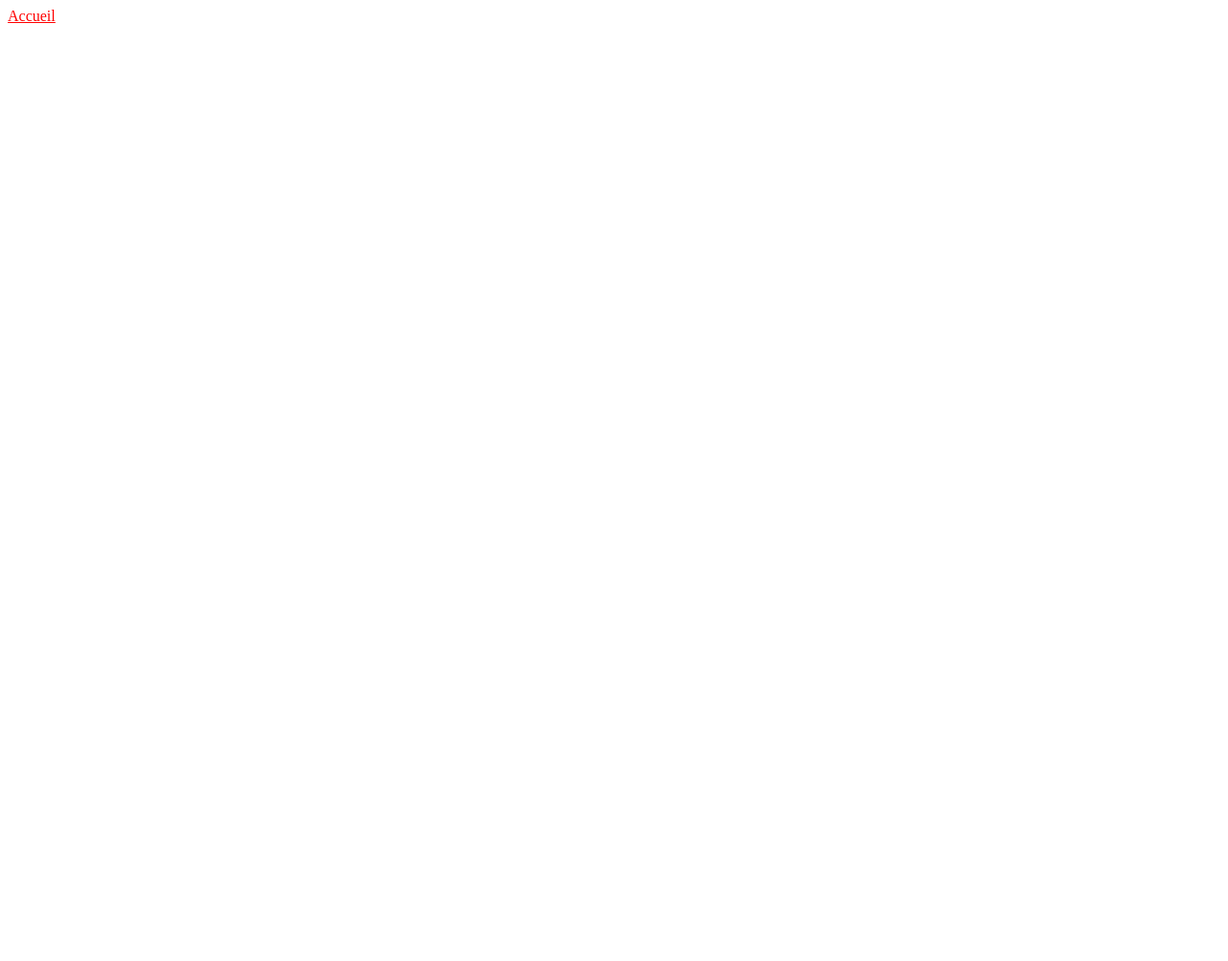
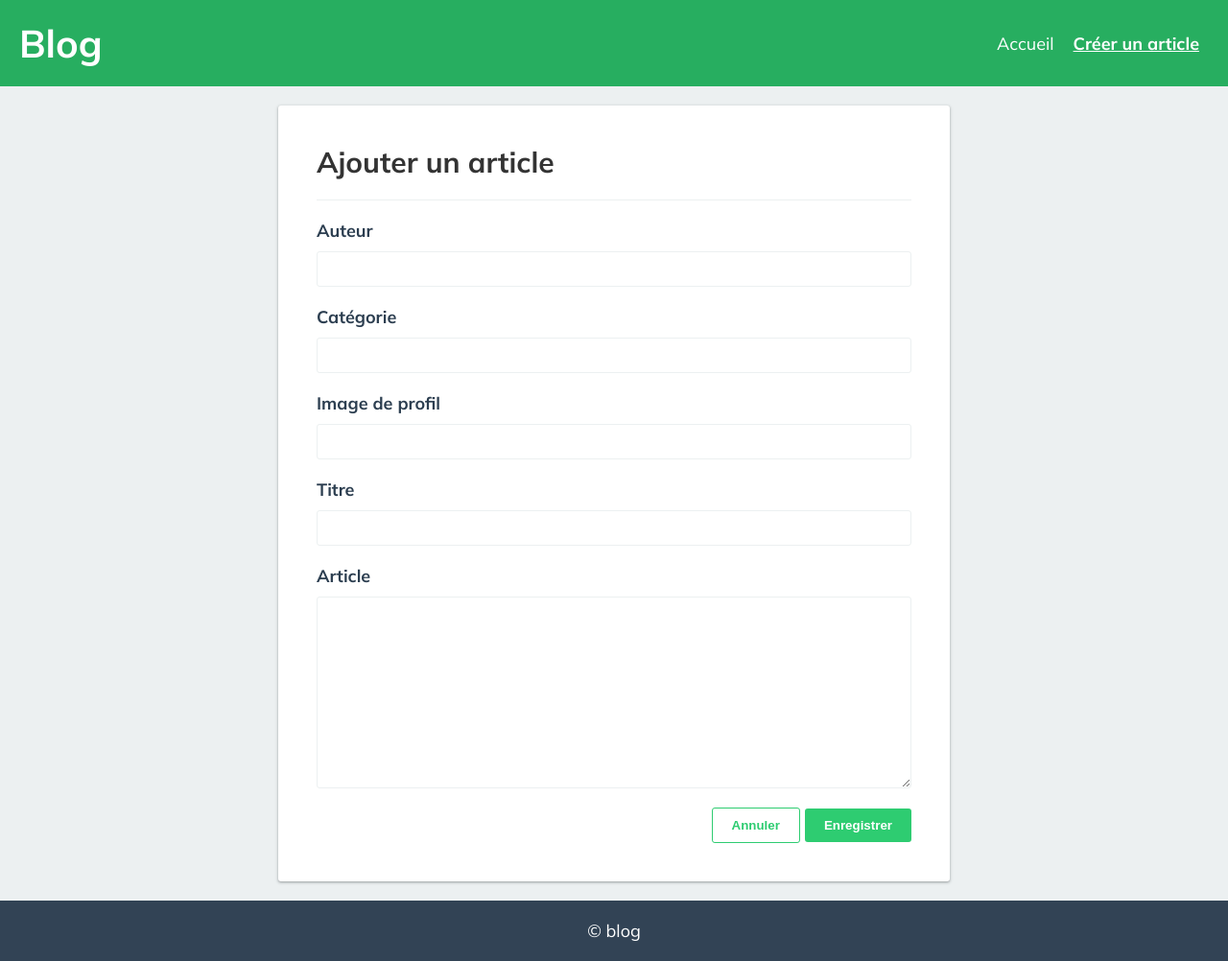
Before and after one commit to NelfDesign/blog-js, a website built with Vite: page src/form/form.html in a window 1280 px wide. Shown: the whole page at 96% size. Before the commit the page ends 800 px from the top, so only its background shows below. Built offline with nearby package versions, Linux system fonts and the light colour scheme.

Commit message:
add api method in JS, HTML and scss for pages

```diff
--- /dev/null
+++ b/src/assets/javascripts/topbar.js
@@ -0,0 +1 @@
+console.log('topbar');
--- /dev/null
+++ b/src/assets/styles/_base.scss
@@ -0,0 +1,45 @@
+:root {
+  font-size: 62.5%;
+}
+
+body {
+  font-size: 1.6rem;
+  color: var(--text);
+  font-family: var(--font-family);
+}
+
+h1,
+h2,
+h3,
+h4 {
+  margin-bottom: 2rem;
+}
+
+h1 {
+  font-size: 3.5rem;
+}
+
+h2 {
+  font-size: 3rem;
+}
+
+h3 {
+  font-size: 2.5rem;
+}
+
+h4 {
+  font-size: 2rem;
+}
+
+ul {
+  list-style: none;
+}
+
+img {
+  max-width: 100%;
+}
+
+a {
+  color: var(--text);
+  text-decoration: none;
+}
--- /dev/null
+++ b/src/assets/styles/_classes.scss
@@ -0,0 +1,39 @@
+.title {
+  &-underline {
+    padding-bottom: 2rem;
+    border-bottom: 1px solid var(--divider);
+  }
+}
+
+.btn {
+  border: 0;
+  border-radius: 3px;
+  padding: 1rem 2rem;
+  font-weight: 700;
+  cursor: pointer;
+  transition: box-shadow 0.2s;
+  &:hover {
+    box-shadow: var(--box-shadow);
+    transition: box-shadow 0.2s;
+  }
+  &-primary {
+    background: var(--primary);
+    color: #fff;
+  }
+  &-secondary {
+    background: #fff;
+    color:var(--primary);
+    border: 1px solid var(--primary);
+  }
+  &-danger {
+    background: #fff;
+    color:var(--error);
+    border: 1px solid var(--error);
+  }
+}
+
+.text{
+  &-error{
+    color: var(--error);
+  }
+}
--- /dev/null
+++ b/src/assets/styles/_media-queries.scss
@@ -0,0 +1,27 @@
+/* Landscape phones and down */
+@mixin xs {
+  @media (max-width: 480px) {
+    @content;
+  }
+}
+
+/* Landscape phone to portrait tablet */
+@mixin sm {
+  @media (max-width: 767px) {
+    @content;
+  }
+}
+
+/* Portrait tablet to landscape and desktop */
+@mixin md {
+  @media (min-width: 768px) and (max-width: 979px) {
+    @content;
+  }
+}
+
+/* Large desktop */
+@mixin xl {
+  @media (min-width: 1200px) {
+    @content;
+  }
+}
--- /dev/null
+++ b/src/assets/styles/_reset.scss
@@ -0,0 +1,5 @@
+* {
+  margin: 0;
+  padding: 0;
+  box-sizing: border-box;
+}
--- /dev/null
+++ b/src/assets/styles/_variables.scss
@@ -0,0 +1,13 @@
+:root {
+  --primary: #2ecc71;
+  --dark: #27ae60;
+  --accent: #2c3e50;
+  --text: #333;
+  --divider: #ecf0f1;
+  --dark-grey: #324355;
+  --error: #e74c3c;
+  --hint: #95a5a6;
+  --font-family: "Mulish", system-ui;
+  --box-shadow: 0 1px 2px 0 rgba(60, 64, 67, 0.3),
+    0 1px 3px 1px rgba(60, 64, 67, 0.15);
+}
--- /dev/null
+++ b/src/assets/styles/styles.scss
@@ -0,0 +1,62 @@
+@use "variables" as *;
+@use "reset" as *;
+@use "base" as *;
+@use "classes" as *;
+@use "media-queries" as *;
+@use "utils" as *;
+
+.container{
+    height: 100vh;
+    display: grid;
+    grid:
+    "header" auto
+    "content" 1fr
+    "footer" auto
+    / auto
+    ;
+}
+
+header{
+    grid-area: header;
+    background-color:var(--dark);
+    padding: 2rem;
+    display: flex;
+    flex-flow: row nowrap;
+    justify-content: space-between;
+    align-items: center;
+    a{
+        color: #fff;
+    }
+    .header-brand{
+        font-size: 4rem;
+        font-weight: 700;
+    }
+    ul{
+        display: flex;
+        li{
+            .header-nav{
+                font-size: 1.8rem;
+                padding: 0 1rem;
+            }
+        }
+        .active{
+            font-weight: 700;
+            text-decoration: underline;
+        }
+    }
+}
+
+.content{
+    grid-area: content;
+    padding: 2rem;
+    background: var(--divider);
+}
+
+footer{
+    grid-area: footer;
+    padding: 2rem;
+    background: var(--dark-grey);
+    font-size: 1.8rem;
+    text-align: center;
+    color: white;
+}
--- a/src/form/form.html
+++ b/src/form/form.html
@@ -4,10 +4,59 @@
     <meta charset="UTF-8" />
     <meta name="viewport" content="width=device-width, initial-scale=1.0" />
     <meta http-equiv="X-UA-Compatible" content="ie=edge" />
+    <link
+      href="https://fonts.googleapis.com/css2?family=Mulish:wght@200..1000&display=swap"
+      rel="stylesheet"
+    />
     <title>Blog</title>
     <script type="module" src="./form.js"></script>
   </head>
   <body>
-    <a href="../index.html">Accueil</a>
+    <div class="container">
+      <header>
+        <a class="header-brand" href="./index.html">Blog</a>
+        <ul>
+          <li>
+            <a href="/index.html" class="header-nav">Accueil</a>
+          </li>
+          <li>
+            <a href="/form/form.html" class="header-nav active"
+              >Créer un article</a
+            >
+          </li>
+        </ul>
+      </header>
+      <div class="content">
+        <form>
+          <h2 class="title-underline">Ajouter un article</h2>
+          <div class="form-group">
+            <label>Auteur</label>
+            <input type="text" name="author" />
+          </div>
+          <div class="form-group">
+            <label>Catégorie</label>
+            <input type="text" name="category" />
+          </div>
+          <div class="form-group">
+            <label>Image de profil</label>
+            <input type="text" name="img" />
+          </div>
+          <div class="form-group">
+            <label>Titre</label>
+            <input type="text" name="title" />
+          </div>
+          <div class="form-group">
+            <label>Article</label>
+            <textarea name="content"></textarea>
+          </div>
+          <ul class="text-error" id="errors"></ul>
+          <div class="form-btn-container">
+            <button class="btn btn-secondary">Annuler</button>
+            <button class="btn btn-primary">Enregistrer</button>
+          </div>
+        </form>
+      </div>
+      <footer>© blog</footer>
+    </div>
   </body>
 </html>
--- a/src/form/form.js
+++ b/src/form/form.js
@@ -1 +1,54 @@
 import "./form.scss";
+import "/assets/styles/styles.scss";
+import "/assets/javascripts/topbar.js";
+
+const form = document.querySelector("form");
+const errorElement = document.querySelector("#errors");
+let errors = [];
+
+form.addEventListener("submit", async (event) => {
+  event.preventDefault();
+  const formData = new FormData(form);
+  const entries = formData.entries();
+  const article = Object.fromEntries(entries);
+
+  if (formIsValid(article)) {
+    //fetch
+    try {
+      const json = JSON.stringify(article);
+      const response = await fetch("https://restapi.fr/api/article", {
+        method: "POST",
+        headers: {
+          "Content-Type": "application/json",
+        },
+        body: json,
+      });
+      const body = await response.json();
+      console.log(body);
+    } catch (error) {
+        console.log('error = ', error);
+    }
+  }
+});
+
+const formIsValid = (article) => {
+  if (!article.author || !article.category || !article.content || !article.img || !article.title) {
+    errors.push("Tous les champs doivent être remplis");
+  }
+  if (article.content.length < 20) {
+    errors.push("Le contenu de votre article est trop court !");
+  } else {
+    errors = [];
+  }
+  if (errors.length) {
+    let errorHtml = "";
+    errors.forEach((e) => {
+      errorHtml += `<li>${e}</li>`;
+    });
+    errorElement.innerHTML = errorHtml;
+    return false;
+  } else {
+    errorElement.innerHTML = "";
+    return true;
+  }
+};
--- a/src/form/form.scss
+++ b/src/form/form.scss
@@ -1,3 +1,46 @@
-a{
-    color: red;
+.content {
+  display: flex;
+  justify-content: center;
+  align-items: center;
+  form {
+    width: 700px;
+    padding: 4rem;
+    box-shadow: var(--box-shadow);
+    border-radius: 3px;
+    display: flex;
+    flex-direction: column;
+    background: #fff;
+    .form-group {
+      margin-bottom: 2rem;
+      display: flex;
+      flex-direction: column;
+      label {
+        font-size: 1.8rem;
+        color: var(--accent);
+        font-weight: 700;
+        margin-bottom: 1rem;
+      }
+      input,
+      textarea {
+        border: 1px solid var(--divider);
+        padding: 1rem;
+        outline: 0;
+        border-radius: 3px;
+        &:focus {
+          border-color: var(--accent);
+        }
+      }
+      textarea {
+        min-height: 20rem;
+      }
+    }
+    .form-btn-container {
+      display: flex;
+      justify-content: flex-end;
+      align-items: center;
+      .btn {
+        margin-left: 0.5rem;
+      }
+    }
+  }
 }
--- /dev/null
+++ b/src/index.scss
@@ -0,0 +1,49 @@
+.content {
+    display: flex;
+    justify-content: center;
+    align-items: center;
+    .articles-container {
+      max-width: 800px;
+      width: 100%;
+      margin: 5rem 0 10rem 0;
+      .article {
+        background: white;
+        padding: 0 5rem;
+        border-radius: 0.3rem;
+        display: flex;
+        margin-bottom: 5rem;
+        flex-direction: column;
+        align-items: center;
+        box-shadow: var(--box-shadow);
+        img {
+          height: 6rem;
+          width: 6rem;
+          border-radius: 50%;
+          margin-top: -3rem;
+        }
+        h2 {
+          margin-top: 2rem;
+          margin-bottom: 0;
+        }
+        .article-author {
+          color: var(--hint);
+          margin-bottom: 3rem;
+        }
+        .article-content {
+          max-width: 550px;
+          white-space: pre-line;
+        }
+        .article-actions {
+          width: 100%;
+          display: flex;
+          justify-content: flex-end;
+          padding: 2rem 0;
+          margin-top: 2rem;
+          border-top: 1px solid var(--divider);
+          .btn {
+            margin-left: 1rem;
+          }
+        }
+      }
+    }
+  }
--- a/src/style.scss
+++ /dev/null
@@ -1,3 +0,0 @@
-a{
-    color: orange;
-}
```
Also changed, not shown: src/index.html (+22 -2 lines), src/index.js (+41 -1 lines), src/assets/styles/_utils.scss (added).
